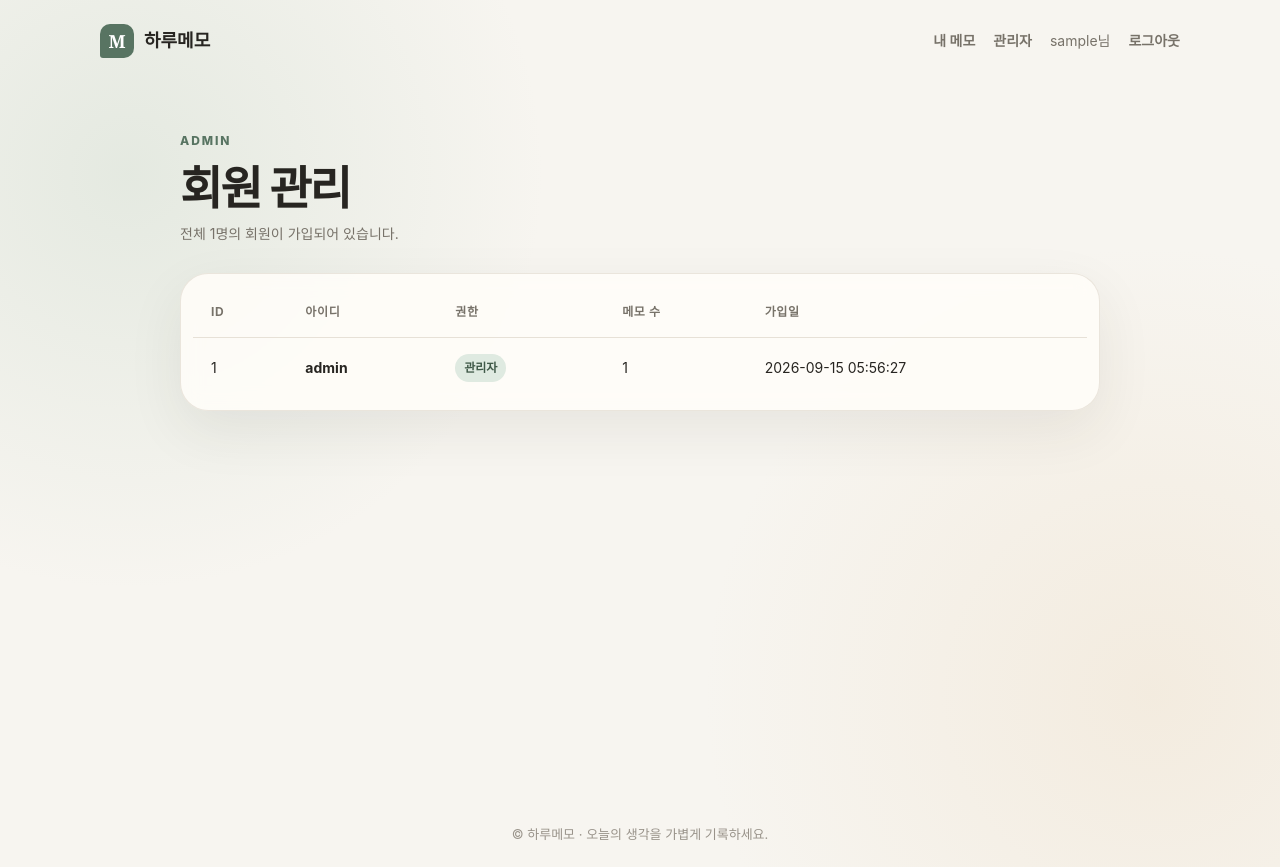
After one commit to sleepingman1222/test_project, a Flask app: page /admin in a window 1280 px wide. The commit adds this page. Run offline with Flask 3, Linux system fonts and the light colour scheme; the visitor is signed in with stand-in values (Sample User, id 1); data comes from the database, SQL or seed files in the repository.

Commit message:
관리자 기능 구현

```diff
--- a/app.py
+++ b/app.py
@@ -1,4 +1,5 @@
 import os
+import secrets
 import sqlite3
 from datetime import timedelta
 from functools import wraps
@@ -22,6 +23,7 @@ DATABASE = os.path.join(BASE_DIR, "memo.db")
 app = Flask(__name__)
 app.config["SECRET_KEY"] = os.environ.get("SECRET_KEY", "dev-secret-key-change-me")
 app.config["PERMANENT_SESSION_LIFETIME"] = timedelta(days=7)
+app.config["ADMIN_PASSWORD"] = os.environ.get("ADMIN_PASSWORD", "admin1234")
 
 
 def get_db():
@@ -38,10 +40,18 @@ def init_db():
                 id INTEGER PRIMARY KEY AUTOINCREMENT,
                 username TEXT NOT NULL UNIQUE,
                 password_hash TEXT NOT NULL,
+                is_admin INTEGER NOT NULL DEFAULT 0,
                 created_at TIMESTAMP NOT NULL DEFAULT CURRENT_TIMESTAMP
             )
             """
         )
+        user_columns = {
+            column["name"] for column in db.execute("PRAGMA table_info(users)")
+        }
+        if "is_admin" not in user_columns:
+            db.execute(
+                "ALTER TABLE users ADD COLUMN is_admin INTEGER NOT NULL DEFAULT 0"
+            )
         db.execute(
             """
             CREATE TABLE IF NOT EXISTS notes (
@@ -58,6 +68,44 @@ def init_db():
         db.execute(
             "CREATE INDEX IF NOT EXISTS idx_notes_user_id ON notes (user_id)"
         )
+        db.execute(
+            """
+            CREATE TABLE IF NOT EXISTS app_metadata (
+                key TEXT PRIMARY KEY,
+                value TEXT NOT NULL
+            )
+            """
+        )
+
+        admin = db.execute(
+            "SELECT id FROM users WHERE username = ?", ("admin",)
+        ).fetchone()
+        if admin is None:
+            cursor = db.execute(
+                """
+                INSERT INTO users (username, password_hash, is_admin)
+                VALUES (?, ?, 1)
+                """,
+                ("admin", generate_password_hash(app.config["ADMIN_PASSWORD"])),
+            )
+            admin_id = cursor.lastrowid
+        else:
+            admin_id = admin["id"]
+            db.execute("UPDATE users SET is_admin = 1 WHERE id = ?", (admin_id,))
+
+        admin_note_seeded = db.execute(
+            "SELECT value FROM app_metadata WHERE key = ?", ("admin_note_seeded",)
+        ).fetchone()
+        if admin_note_seeded is None:
+            flag = f"SBOB{{{secrets.token_hex(12)}_Flag}}"
+            db.execute(
+                "INSERT INTO notes (user_id, title, content) VALUES (?, ?, ?)",
+                (admin_id, "관리자 비밀 메모", flag),
+            )
+            db.execute(
+                "INSERT INTO app_metadata (key, value) VALUES (?, ?)",
+                ("admin_note_seeded", "1"),
+            )
 
 
 def login_required(view):
@@ -66,6 +114,25 @@ def login_required(view):
         if "user_id" not in session:
             flash("로그인이 필요합니다.")
             return redirect(url_for("login"))
+        return view(*args, **kwargs)
+
+    return wrapped_view
+
+
+def admin_required(view):
+    @wraps(view)
+    def wrapped_view(*args, **kwargs):
+        if "user_id" not in session:
+            flash("로그인이 필요합니다.")
+            return redirect(url_for("login"))
+
+        with get_db() as db:
+            admin = db.execute(
+                "SELECT is_admin FROM users WHERE id = ?",
+                (session["user_id"],),
+            ).fetchone()
+        if admin is None or not admin["is_admin"]:
+            abort(403)
         return view(*args, **kwargs)
 
     return wrapped_view
@@ -138,7 +205,11 @@ def login():
 
         with get_db() as db:
             user = db.execute(
-                "SELECT id, username, password_hash FROM users WHERE username = ?",
+                """
+                SELECT id, username, password_hash, is_admin
+                FROM users
+                WHERE username = ?
+                """,
                 (username,),
             ).fetchone()
 
@@ -148,6 +219,7 @@ def login():
             session.clear()
             session["user_id"] = user["id"]
             session["username"] = user["username"]
+            session["is_admin"] = bool(user["is_admin"])
             session.permanent = True
             flash("로그인되었습니다.")
             return redirect(url_for("index"))
@@ -251,6 +323,23 @@ def note_delete(note_id):
     return redirect(url_for("note_list"))
 
 
+@app.route("/admin")
+@admin_required
+def admin_users():
+    with get_db() as db:
+        users = db.execute(
+            """
+            SELECT users.id, users.username, users.is_admin, users.created_at,
+                   COUNT(notes.id) AS note_count
+            FROM users
+            LEFT JOIN notes ON notes.user_id = users.id
+            GROUP BY users.id
+            ORDER BY users.created_at ASC, users.id ASC
+            """
+        ).fetchall()
+    return render_template("admin.html", users=users)
+
+
 init_db()
 
 
--- a/static/style.css
+++ b/static/style.css
@@ -433,6 +433,58 @@ h1 em {
   margin: 0;
 }
 
+.admin-card {
+  padding: 12px;
+  overflow: hidden;
+}
+
+.table-scroll {
+  overflow-x: auto;
+}
+
+table {
+  width: 100%;
+  border-collapse: collapse;
+  font-size: 14px;
+  white-space: nowrap;
+}
+
+th,
+td {
+  padding: 16px 18px;
+  border-bottom: 1px solid var(--border);
+  text-align: left;
+}
+
+th {
+  color: var(--muted);
+  font-size: 12px;
+  letter-spacing: 0.05em;
+}
+
+tbody tr:last-child td {
+  border-bottom: 0;
+}
+
+tbody tr:hover {
+  background: rgba(88, 116, 98, 0.04);
+}
+
+.role-badge {
+  display: inline-block;
+  padding: 4px 9px;
+  color: var(--muted);
+  background: #f0ede7;
+  border-radius: 999px;
+  font-size: 12px;
+  font-weight: 700;
+}
+
+.role-admin {
+  color: var(--primary-dark);
+  background: #dfeae1;
+}
+
 footer {
   padding: 22px;
   color: #99938a;
--- /dev/null
+++ b/templates/admin.html
@@ -0,0 +1,46 @@
+{% extends "base.html" %}
+
+{% block title %}회원 관리{% endblock %}
+
+{% block content %}
+  <section class="notes-header">
+    <div>
+      <span class="eyebrow">Admin</span>
+      <h1>회원 관리</h1>
+      <p>전체 {{ users|length }}명의 회원이 가입되어 있습니다.</p>
+    </div>
+  </section>
+
+  <section class="admin-card card">
+    <div class="table-scroll">
+      <table>
+        <thead>
+          <tr>
+            <th>ID</th>
+            <th>아이디</th>
+            <th>권한</th>
+            <th>메모 수</th>
+            <th>가입일</th>
+          </tr>
+        </thead>
+        <tbody>
+          {% for user in users %}
+            <tr>
+              <td>{{ user['id'] }}</td>
+              <td><strong>{{ user['username'] }}</strong></td>
+              <td>
+                {% if user['is_admin'] %}
+                  <span class="role-badge role-admin">관리자</span>
+                {% else %}
+                  <span class="role-badge">일반 회원</span>
+                {% endif %}
+              </td>
+              <td>{{ user['note_count'] }}</td>
+              <td>{{ user['created_at'] }}</td>
+            </tr>
+          {% endfor %}
+        </tbody>
+      </table>
+    </div>
+  </section>
+{% endblock %}
--- a/templates/base.html
+++ b/templates/base.html
@@ -16,6 +16,9 @@
       <nav aria-label="주요 메뉴">
         {% if session.get('user_id') %}
           <a class="nav-link" href="{{ url_for('note_list') }}">내 메모</a>
+          {% if session.get('is_admin') %}
+            <a class="nav-link" href="{{ url_for('admin_users') }}">관리자</a>
+          {% endif %}
           <span class="user-name">{{ session.get('username') }}님</span>
           <a class="nav-link" href="{{ url_for('logout') }}">로그아웃</a>
         {% else %}
```
